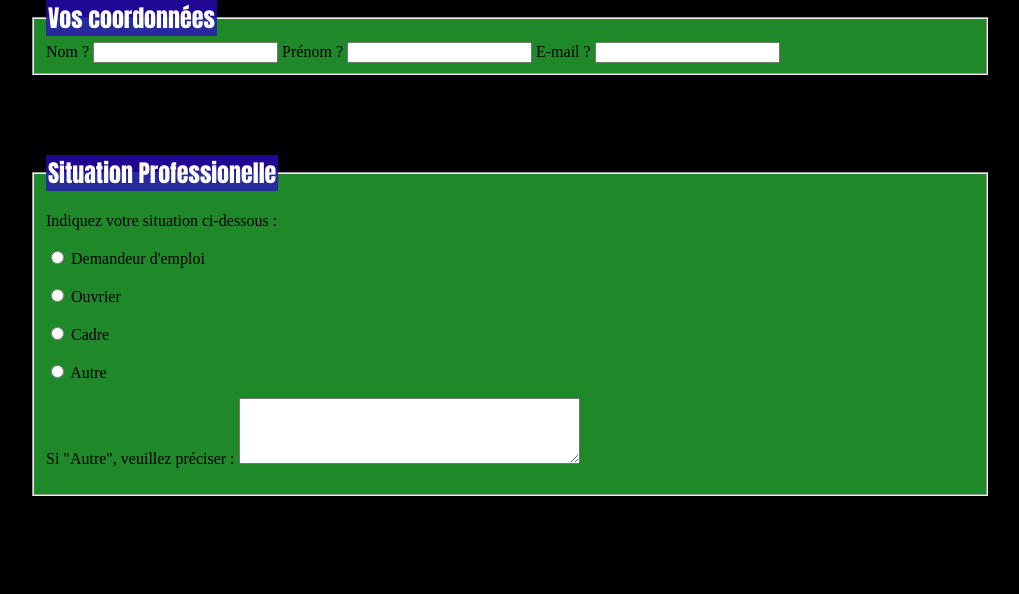
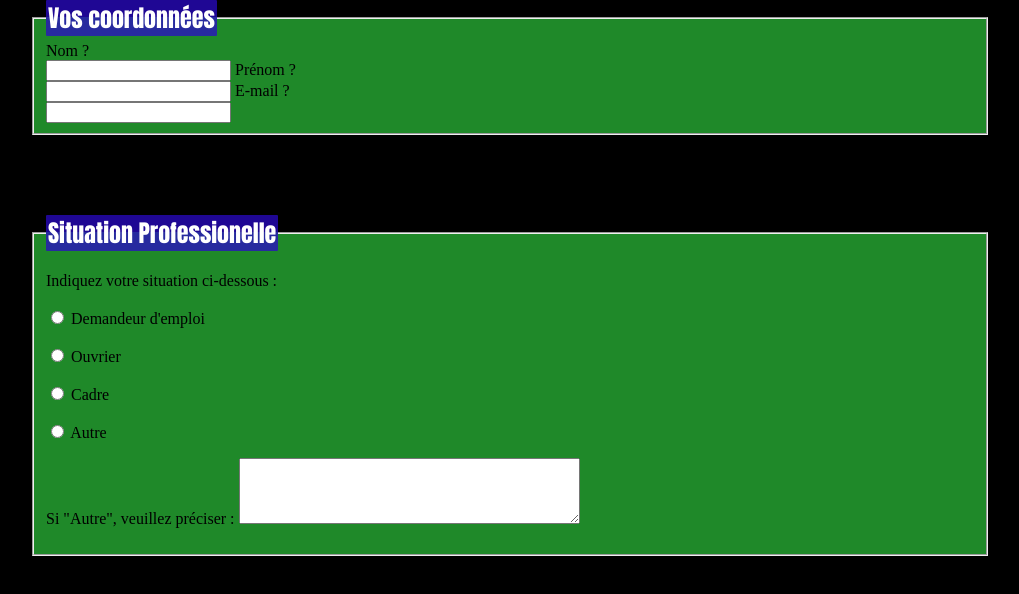
Before and after one commit to jethro13/form, a plain HTML site: page index.html in a window 1280 px wide. Shown: the whole page, without its empty margins (162-1181 px from the left). Drawn offline with Linux system fonts and the light colour scheme.

Commit message:
Update index.html

```diff
--- a/index.html
+++ b/index.html
@@ -14,13 +14,13 @@
    <fieldset class="coord flexcol margin">
        <legend class="white">Vos coordonnées</legend> <!-- Titre du fieldset -->
 
-       <label for="nom">Nom ?</label>
+       <label for="nom">Nom ?</label><br/>
        <input type="text" name="nom" id="nom" />
 
-       <label for="prenom">Prénom ?</label>
+       <label for="prenom">Prénom ?</label><br/>
        <input type="text" name="prenom" id="prenom" />
 
-       <label for="email">E-mail ?</label>
+       <label for="email">E-mail ?</label><br/>
        <input type="email" name="email" id="email" />
 
    </fieldset>
```
